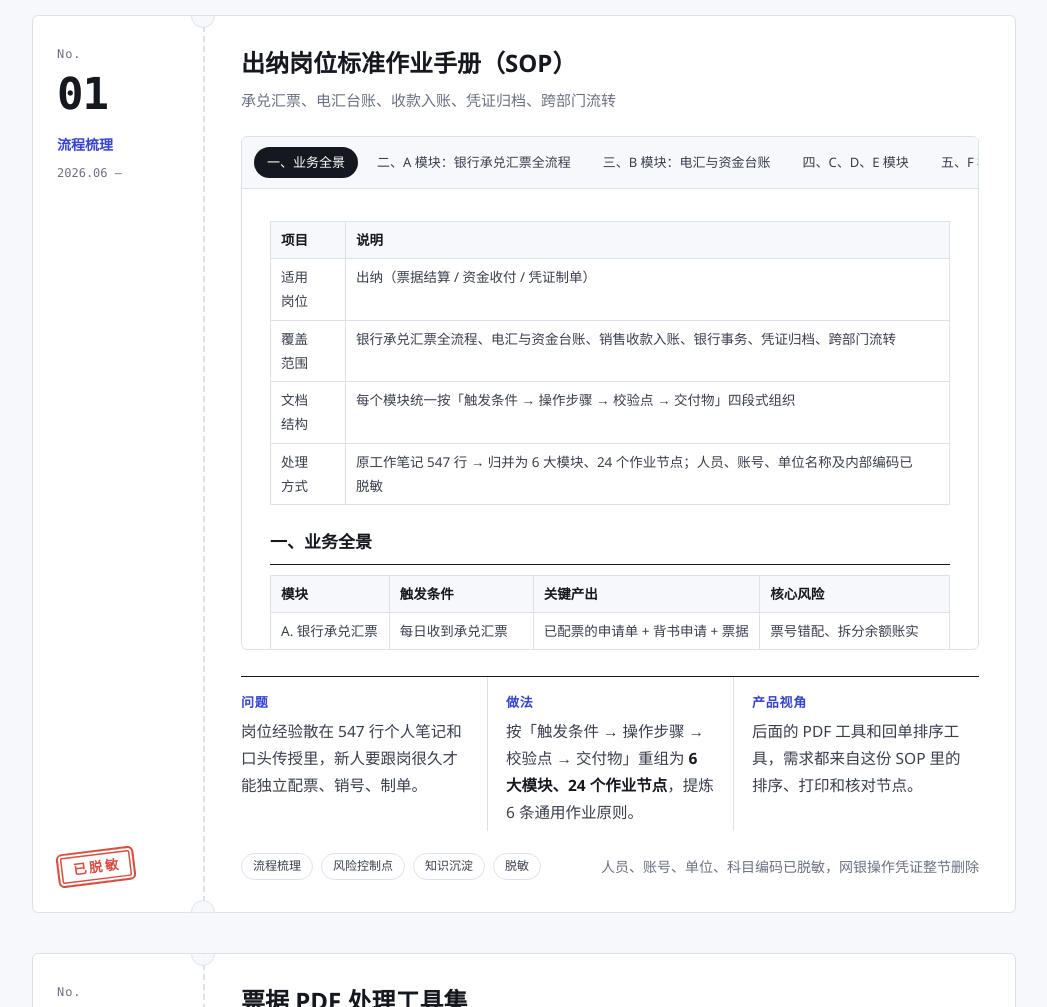
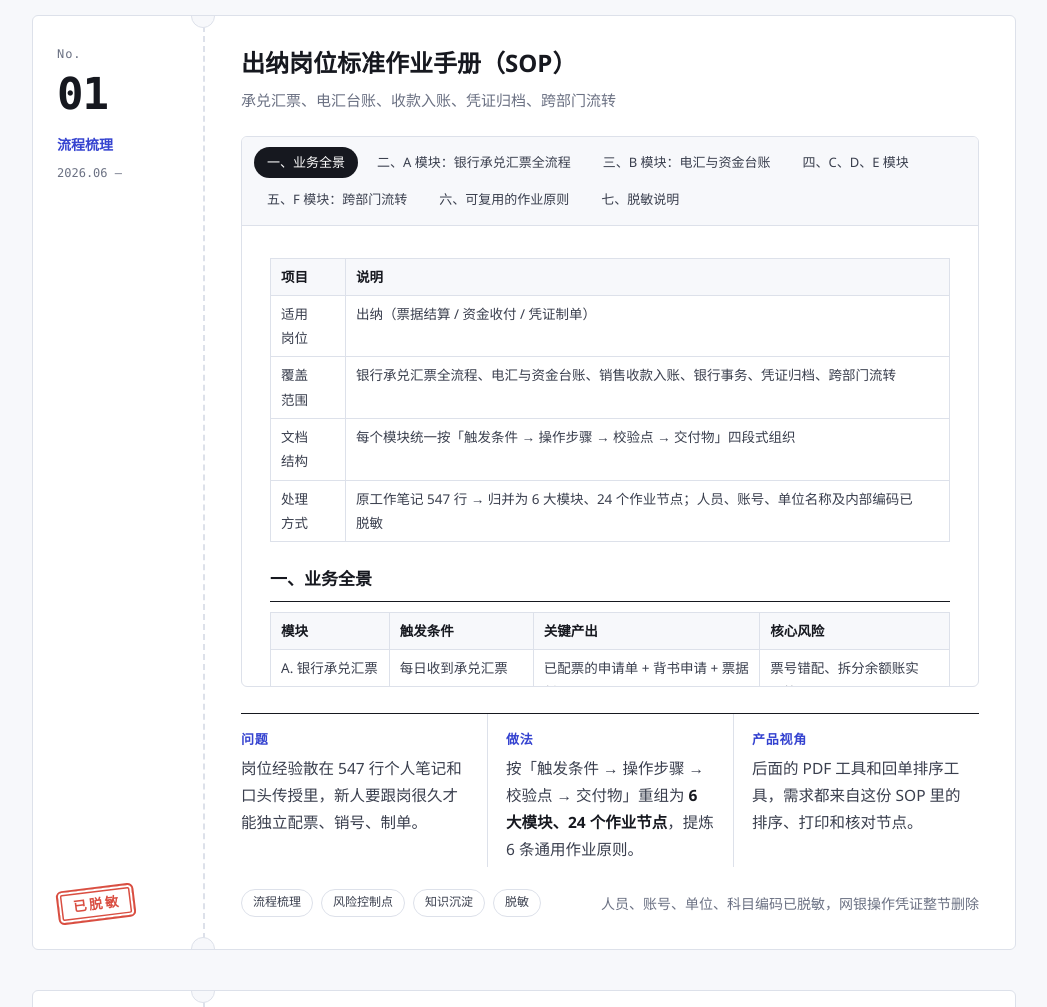
Before and after one commit to GTlilith/homepage, a plain HTML site: page homepage/index.html in a window 1280 px wide. Shown: the part 1480-2487 px from the top of the page, without its empty margins (116-1163 px from the left). Drawn offline with Linux system fonts and the light colour scheme.

Commit message:
Fix SOP chapter tabs wrapping
Co-authored-by: Chatbox <chatbox@chatboxai.com>

```diff
--- a/homepage/index.html
+++ b/homepage/index.html
@@ -202,10 +202,9 @@ a:hover{text-decoration:underline;text-underline-offset:3px}
 
 /* SOP 阅读器 */
 .sop{border:1px solid var(--rule);border-radius:6px;overflow:hidden;background:var(--sheet)}
-.sop-tabs{display:flex;gap:6px;overflow-x:auto;padding:10px 12px;background:var(--paper);border-bottom:1px solid var(--rule);scrollbar-width:none}
-.sop-tabs::-webkit-scrollbar{display:none}
+.sop-tabs{display:flex;flex-wrap:wrap;gap:6px;padding:10px 12px;background:var(--paper);border-bottom:1px solid var(--rule)}
 .sop-tabs button{
-  flex:none;font:500 13px/1.3 var(--sans);color:var(--body);
+  flex:0 1 auto;min-width:0;max-width:100%;white-space:normal;text-align:left;font:500 13px/1.3 var(--sans);color:var(--body);
   background:transparent;border:1px solid transparent;border-radius:999px;padding:6px 12px;cursor:pointer;
 }
 .sop-tabs button:hover{border-color:var(--rule);background:var(--sheet)}
```
